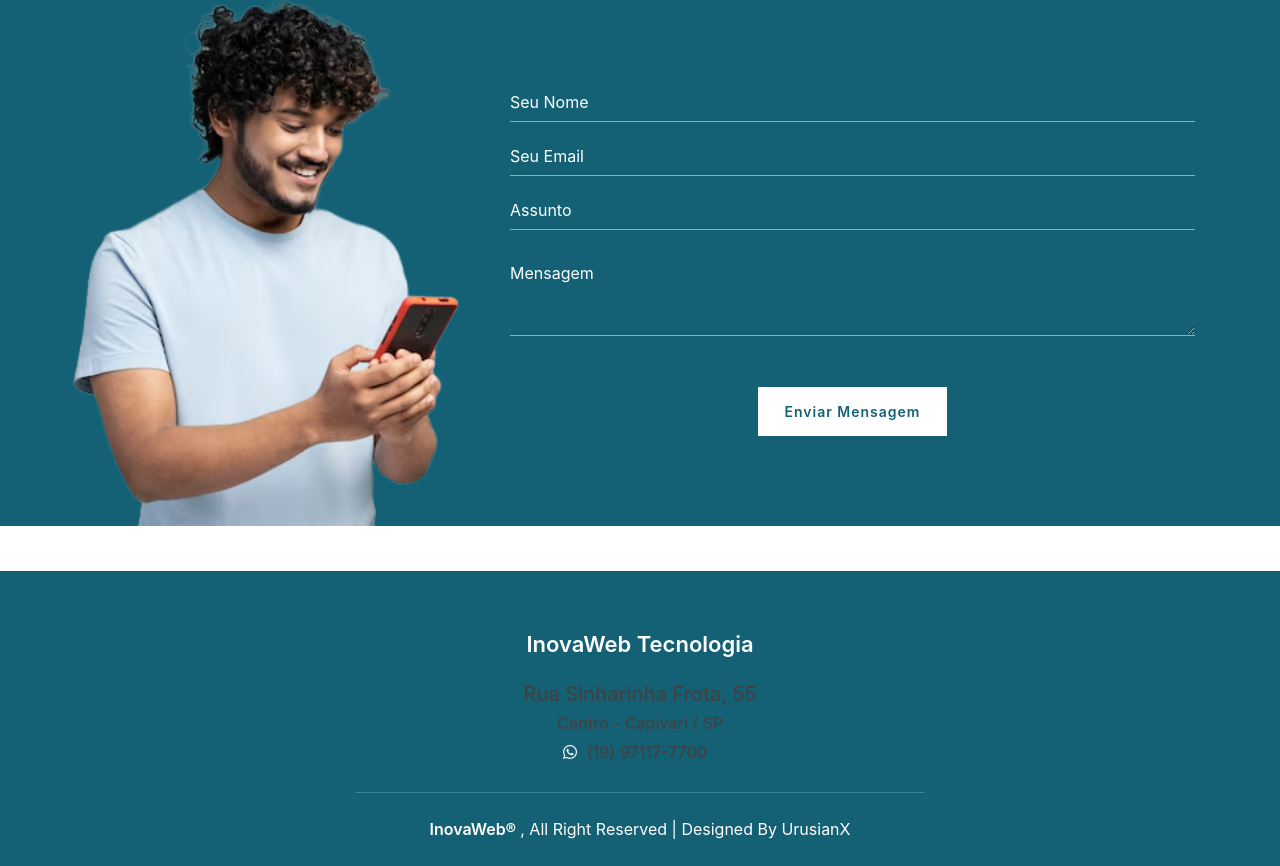
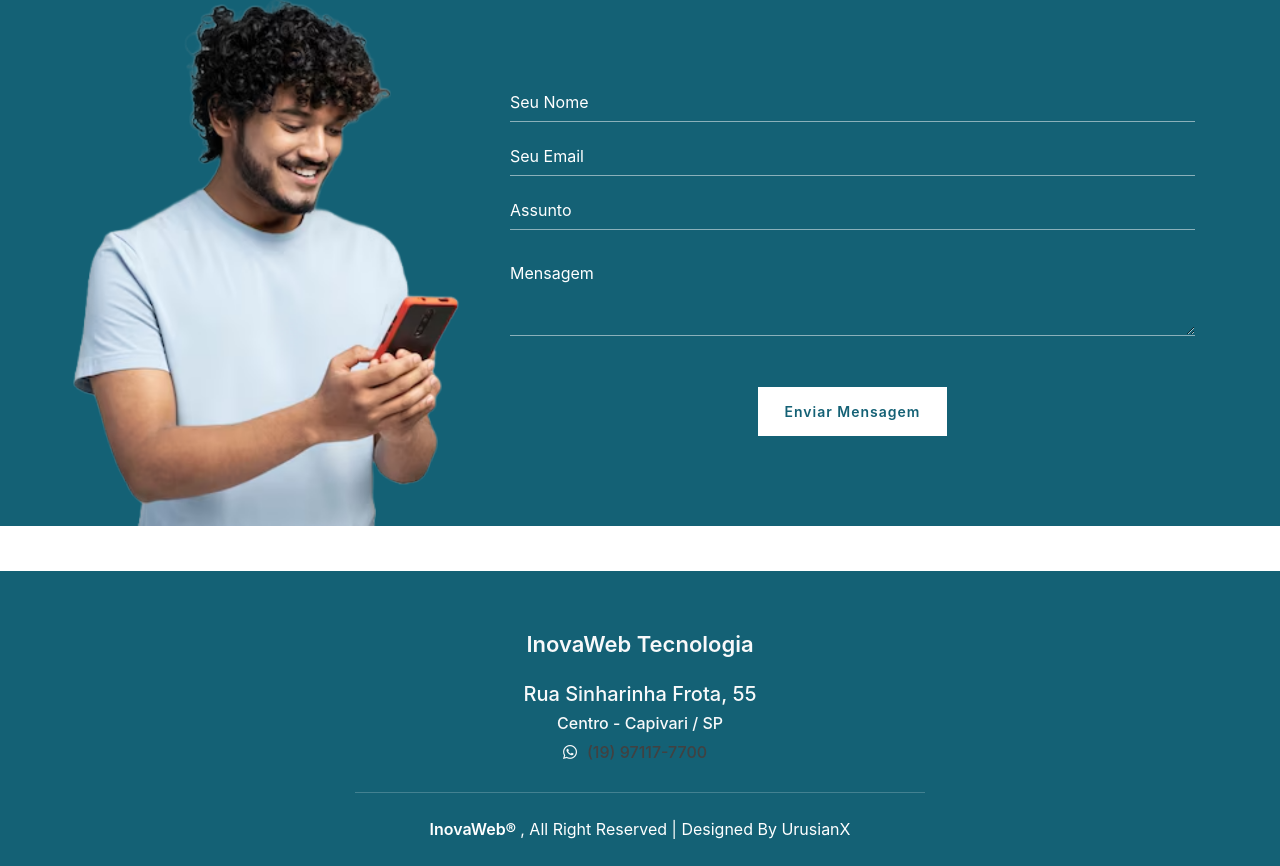
Before and after one commit to rflsza13/inovaweb, a React (Create React App) app: page / in a window 1280 px wide. Shown: the part 3764-4630 px from the top of the page. Built offline with nearby package versions, Linux system fonts and the light colour scheme.

Commit message:
Alteração cores font Footer.js

```diff
--- a/src/Footer/Footer.js
+++ b/src/Footer/Footer.js
@@ -12,11 +12,11 @@ function Footer() {
       <div className="footer wow fadeIn" data-wow-delay="0.3s">
             <div className="container-fluid">
                 <div className="container">
-                    <div className="footer-info text-light">
-                        <h3>InovaWeb Tecnologia</h3>
-                        <h5>Rua Sinharinha Frota, 55</h5>
-                        <h6>Centro - Capivari / SP</h6>
-                        <div className='telefone'>
+                    <div className="footer-info">
+                        <h3 className='text-light'>InovaWeb Tecnologia</h3>
+                        <h5 className='text-light'>Rua Sinharinha Frota, 55</h5>
+                        <h6 className='text-light'>Centro - Capivari / SP</h6>
+                        <div className='telefone text-light'>
                             <i className="fab fa-whatsapp"></i>
                             <h6>{ telefone }</h6>
                         </div>
```
